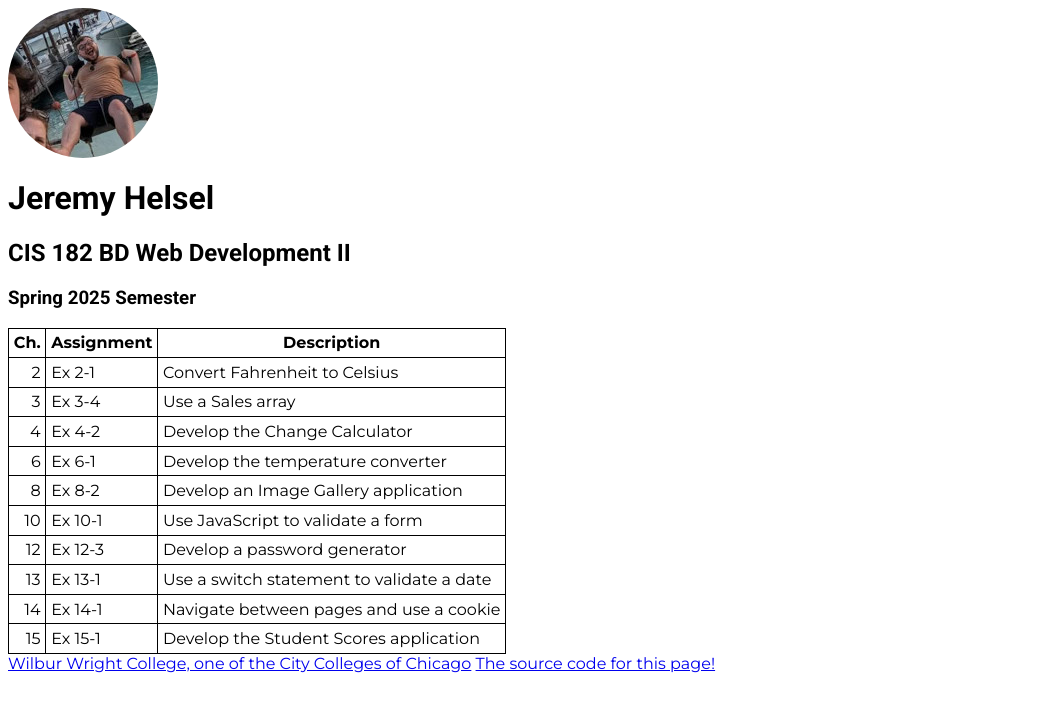
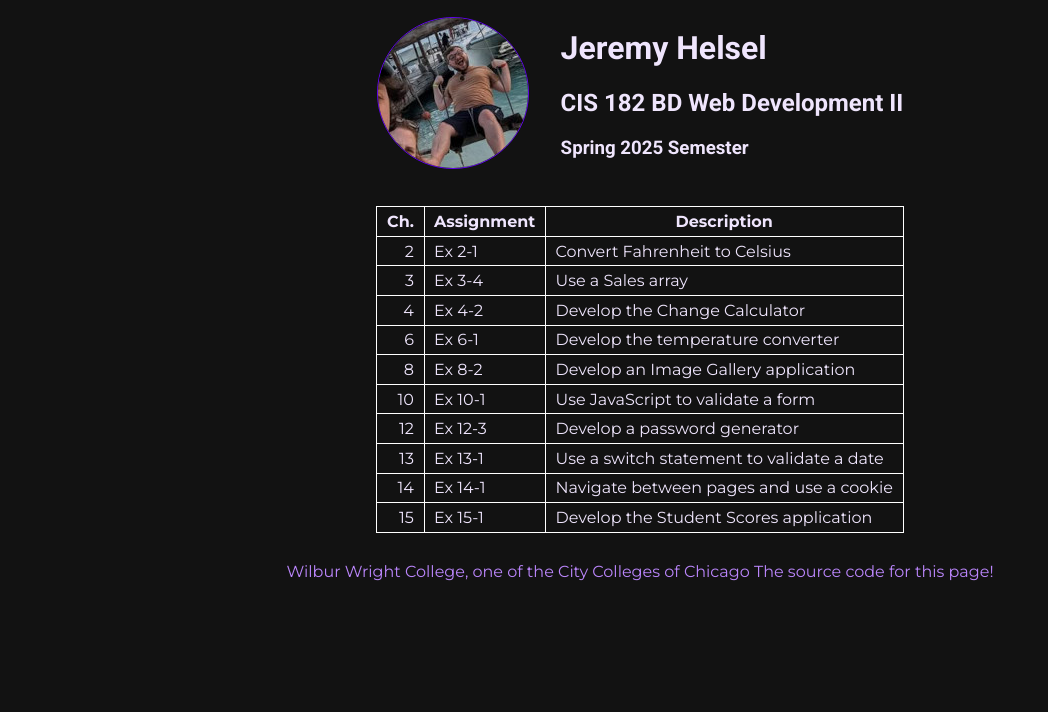
Before and after one commit to JIH7/WebDevIIMenu, a plain HTML site: page index.html in a window 1280 px wide. Shown: the whole page, without its empty margins (0-1048 px from the left). Drawn offline with Linux system fonts and the light colour scheme.

Commit message:
CSS polish

```diff
--- a/index.html
+++ b/index.html
@@ -13,11 +13,15 @@
 </head>
 <body>
     <main>
+        <!-- Flex container for laying out the image with the header -->
+        <div class="header-container">
             <img src="images/jeremy_helsel_swing.jpg" alt="jeremy-helsel">
             <header>
                 <h1>Jeremy Helsel</h1>
                 <h2>CIS 182 BD Web Development II</h2>
                 <h3>Spring 2025 Semester</h3>
+            </header>
+        </div>
         <table>
             <tr>
                 <th>Ch.</th>
@@ -75,7 +79,7 @@
                 <td>Develop the Student Scores application</td>
             </tr>
         </table>
-        </header>
+
         <footer>
             <a href="https://www.ccc.edu/colleges/wright/pages/default.aspx">Wilbur Wright College, one of the City Colleges of Chicago</a>
             <a href="https://github.com/JIH7/WebDevIIMenu">The source code for this page!</a>
--- a/style.css
+++ b/style.css
@@ -1,5 +1,28 @@
+:root {
+    /* These colors come from the Google Material design dark mode guidelines. */
+    --bg-color: #121212;
+    --very-light-purple: #EFE5FD;
+    --light-purple: #BB86FC;
+    --dark-purple: #6002EE;
+}
+
 * {
     font-family: 'Montserrat', sans-serif;
+}
+
+body {
+    background-color: var(--bg-color);
+    color: var(--very-light-purple);
+}
+
+main {
+    display: flex;
+    flex-direction: column;
+    align-items: center;
+
+    & > * + *{
+        margin-block-start: 1.8em;
+    }
 }
 
 h1, h2, h3{
@@ -8,21 +31,33 @@ h1, h2, h3{
 
 img {
     border-radius: 50%;
-    float: left;
+    border: 1px solid var(--dark-purple);
+
+    /* Force image to maintain aspect ratio within flex container */
+    height: 100%;
+
+    -webkit-user-drag: none;
 }
 
-header {
-    overflow: auto;
-    clear: left;
+.header-container {
+    display: flex;
+    justify-content: center;
+    align-items: center;
+
+    & > * {
+        margin: 0 1em;
+    }
 }
 
 table {
     border-collapse: collapse;
+
+    border-radius: 1em;
 }
 
 tr > * {
-    border: 1px solid black;
-    padding: .3em;
+    border: 1px solid white;
+    padding: .3em .6em;
 }
 
 td {
@@ -32,3 +67,19 @@ td {
         text-align: left;
     }
 }
+
+footer a {
+    text-decoration: none;
+
+    transition: color .2s;
+
+    color: var(--light-purple);
+
+    &:visited {
+        color: var(--dark-purple);
+    }
+
+    &:hover {
+        color: var(--very-light-purple);
+    }
+}
```
Lines whose indentation alone changed are shown as unchanged.
